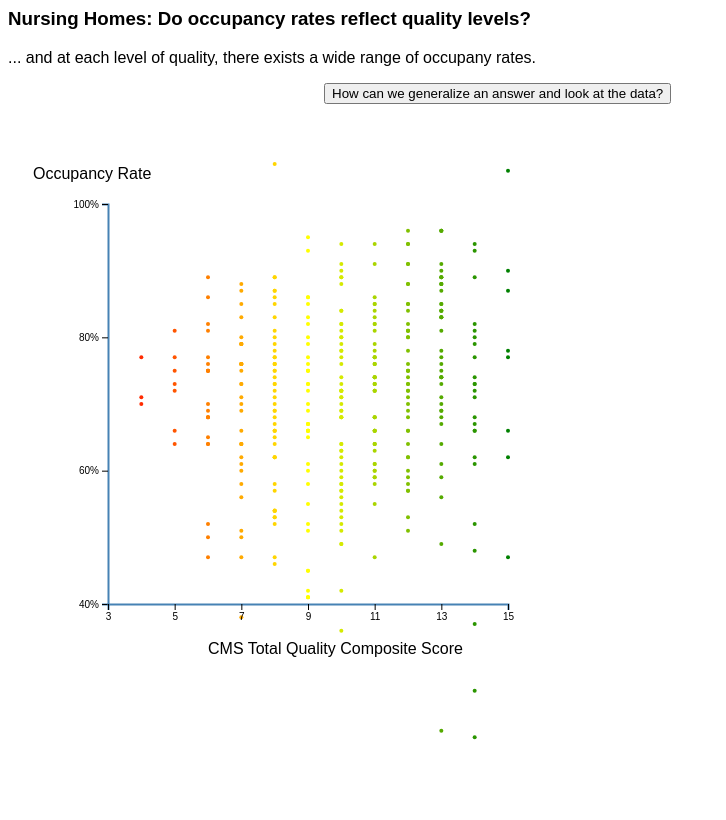
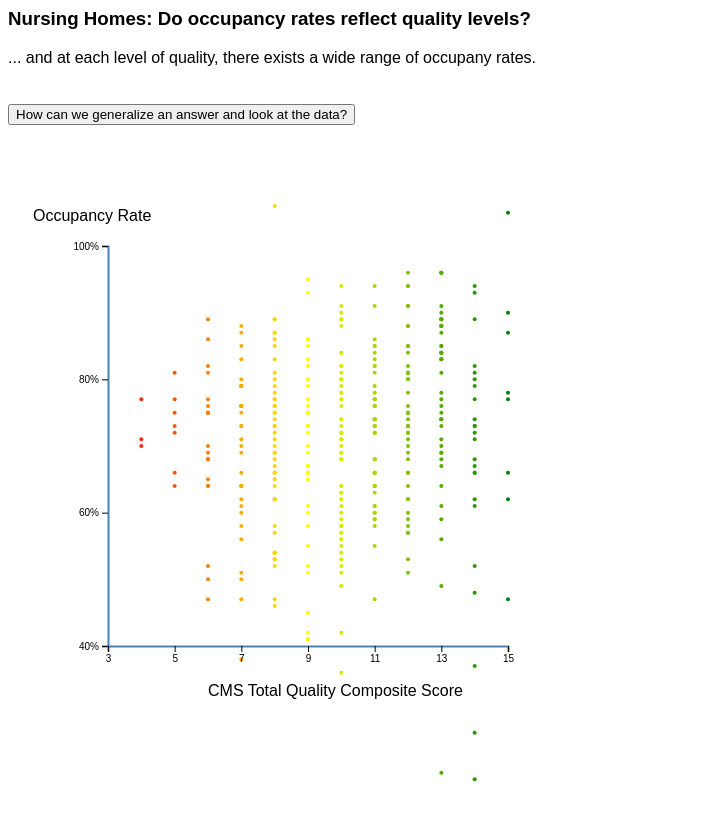
Before and after one commit to justinqquall/justinqquall.github.io, a plain HTML site: page index.html in a window 1280 px wide. Both pictures are taken after a click on the button "What does the distribution of occupancy look like?". Shown: the top 820 px of the page, without its empty margins (0-726 px from the left). Drawn offline with nearby package versions, Linux system fonts and the light colour scheme.

Commit message:
Added div

```diff
--- a/index.html
+++ b/index.html
@@ -30,15 +30,19 @@ path {
 </style>
 <body onload='init()'>
 
+<div height=800>
+
 <h3>Nursing Homes: Do occupancy rates reflect quality levels?</h3>
 
 <p id="test">There is a wide range of quality performance across different nursing homes...</p>
 
-<button onclick="cleary()" id="keybutton">What does the distribution of occupancy look like?</button>
+<button onclick="cleary()" id="keybutton">What does the distribution of occupancy look like?</button><br>
 
-<button onclick="cleary2()" id="keybutton2" style="visibility:hidden";>How can we generalize an answer and look at the data?</button>
+<button onclick="cleary2()" id="keybutton2" style="visibility:hidden";>How can we generalize an answer and look at the data?</button><br>
 
-<button onclick="location.reload()" id="keybutton3" style="visibility:hidden";>Restart the interactive visualization</button>
+<button onclick="location.reload()" id="keybutton3" style="visibility:hidden";>Restart the interactive visualization</button><br>
+
+</div>
 
 <svg width=600 height=600></svg>
 <div id="tooltip"></div>
@@ -166,7 +170,7 @@ async function cleary2() {
 document.getElementById("keybutton2").style.visibility = "hidden";
 document.getElementById("keybutton3").style.visibility = "visible";
 
-  document.getElementById("test").innerHTML = "Surprisingly, less than 10% difference in average occupancy across the quality range.  Go ahead and explore the different facilities";
+  document.getElementById("test").innerHTML = "Surprisingly, less than 10% difference in average occupancy across the quality range.  Go ahead and explore the different facilities!";
 
     const data = await d3.csv(
     'https://justinqquall.github.io/Nursing_Homes.csv');
```
